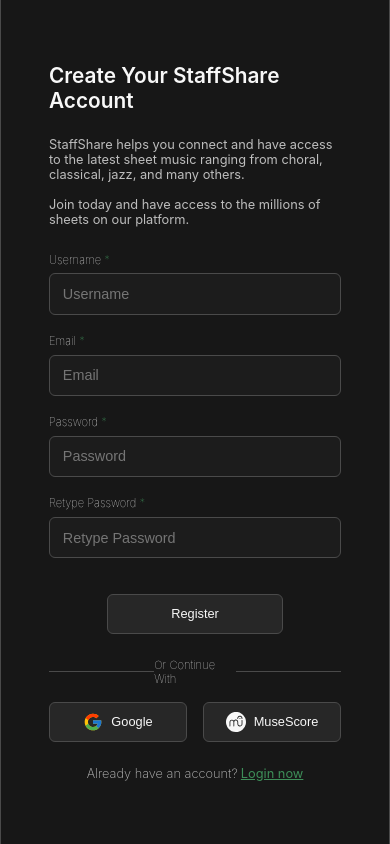
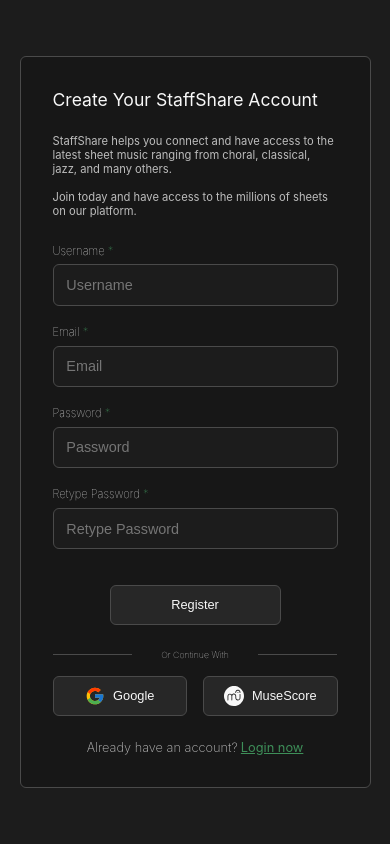
Before and after one commit to kbamponsem/staffshare-redesign, a Next.js app: page /register in a window 390 px wide. Built offline with nearby package versions, Linux system fonts and the light colour scheme.

Commit message:
Adds responsiveness to login and register pages

```diff
--- a/styles/Commons.module.css
+++ b/styles/Commons.module.css
@@ -103,3 +103,12 @@
   text-decoration: underline;
   cursor: pointer;
 }
+
+@media screen and (max-width: 700px) {
+  .headLiner {
+    font-size: 0.55rem;
+  }
+  .headLiner .sider {
+    width: 28%;
+  }
+}
--- a/styles/FormContainer.module.css
+++ b/styles/FormContainer.module.css
@@ -20,3 +20,19 @@
   color: var(--secondary-foreground);
   margin-bottom: 1.6rem;
 }
+
+@media screen and (max-width: 700px) {
+  .container {
+    width: 90%;
+    padding: 2rem 2rem;
+
+  }
+  .title {
+    font-size: 1.1rem;
+    font-weight: 400;
+  }
+
+  .subtitle {
+    font-size: 0.7rem;
+  }
+}
--- a/styles/globals.css
+++ b/styles/globals.css
@@ -12,6 +12,7 @@
   --form-container-bg: #171717;
   --form-border-color: #4a4a4a;
   --form-border-radius: 6px;
+  --mobile-max-width: 700px;
 }
 
 * {
```
